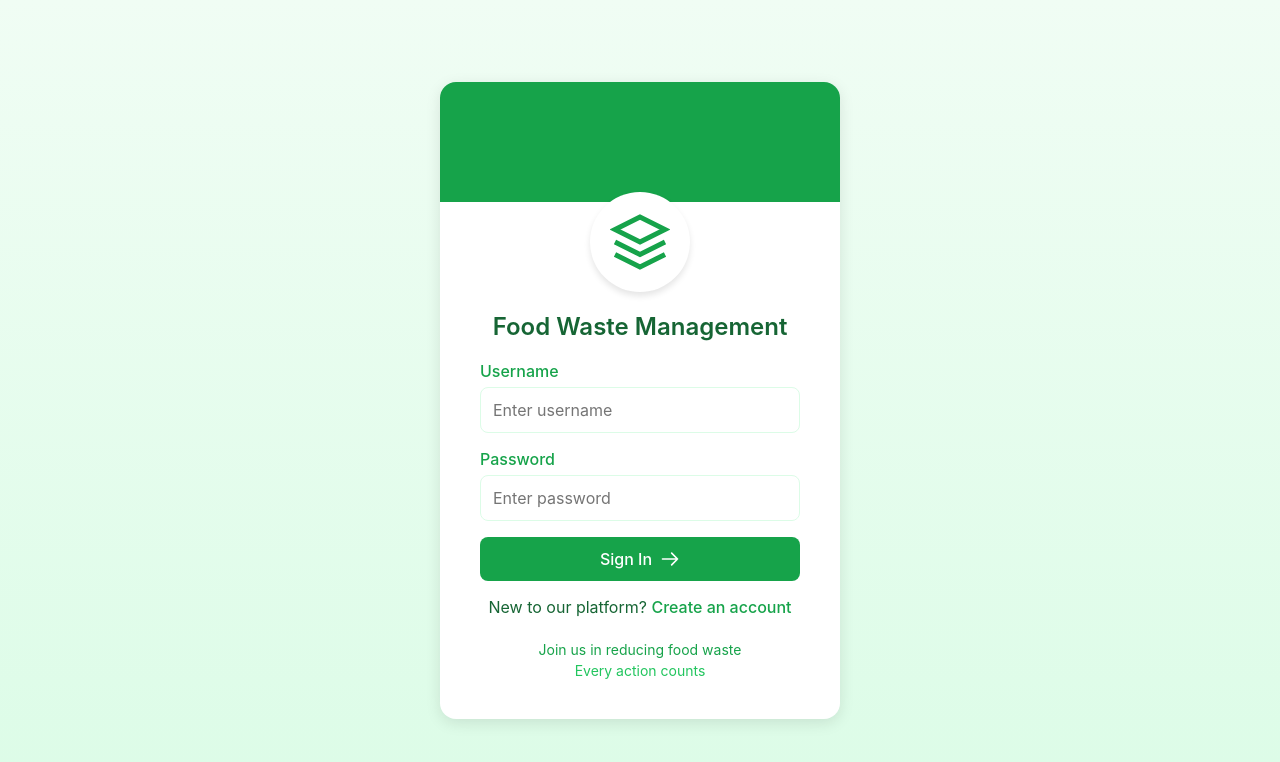
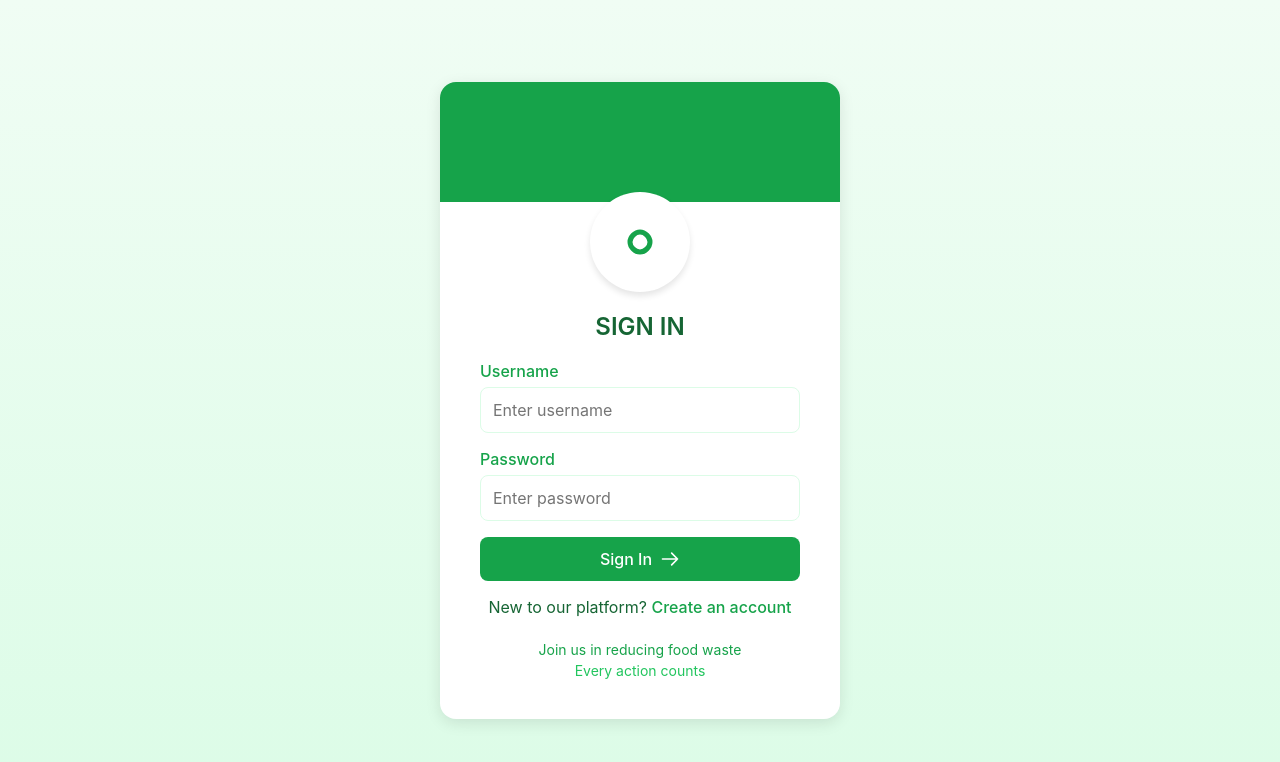
Before and after one commit to Dwij45/food-wast-managment-website, a website: page public/signin.html in a window 1280 px wide. Drawn offline with nearby package versions, Linux system fonts and the light colour scheme.

Commit message:
signin signup added

```diff
--- a/public/signin.html
+++ b/public/signin.html
@@ -562,10 +562,11 @@
         <div class="header-image"></div>
         <div class="logo-container">
             <svg class="logo" viewBox="0 0 24 24" fill="none" stroke="currentColor" stroke-width="2">
-                <path d="M12 2L2 7l10 5 10-5-10-5zM2 17l10 5 10-5M2 12l10 5 10-5" />
+                <path d="M16 12c0-2-2-4-4-4s-4 2-4 4 2 4 4 4 4-2 4-4z" />
+                <!-- <img src="/pics/logo.jpg"> -->
             </svg>
         </div>
-        <h2 class="title">Food Waste Management</h2>
+        <h2 class="title">SIGN IN</h2>
         <div id="signin-form">
             <div class="input-group">
                 <label for="signin-username">Username</label>
```
Also changed, not shown: public/signup.html (+4 -2 lines).
